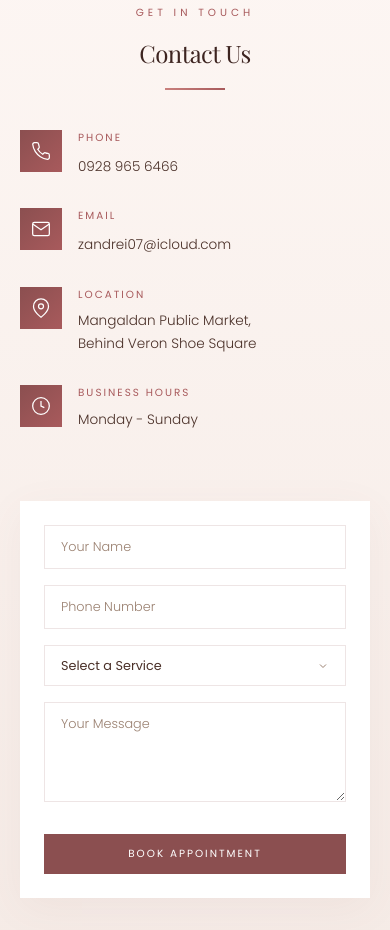
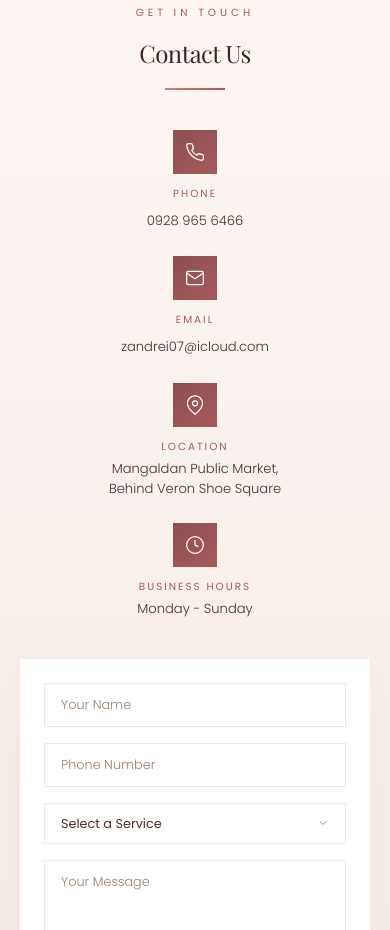
Before and after one commit to ambosh22/Hairstrip, a React (Vite) app: page / in a window 390 px wide. Shown: the part 3960-4890 px from the top of the page. Built offline with nearby package versions, Linux system fonts and the light colour scheme.

Commit message:
Fix Contact section responsive layout: 2-column grid for contact info on tablet, single column on mobile, add contact-item-text class

```diff
--- a/src/components/Contact/Contact.css
+++ b/src/components/Contact/Contact.css
@@ -16,6 +16,10 @@
   align-items: flex-start;
 }
 
+.contact-item:last-child {
+  margin-bottom: 0;
+}
+
 .contact-icon {
   width: 48px;
   height: 48px;
@@ -26,6 +30,10 @@
   align-items: center;
   justify-content: center;
   color: var(--color-white);
+}
+
+.contact-item-text {
+  flex: 1;
 }
 
 .contact-item h4 {
@@ -124,32 +132,47 @@
     gap: 40px;
   }
 
+  .contact-info {
+    display: grid;
+    grid-template-columns: 1fr 1fr;
+    gap: 30px;
+  }
+
   .contact-item {
-    margin-bottom: 30px;
-    gap: 16px;
+    margin-bottom: 0;
+    flex-direction: column;
+    align-items: center;
+    text-align: center;
+    gap: 12px;
+  }
+
+  .contact-item-text {
+    text-align: center;
   }
 
   .contact-icon {
-    width: 42px;
-    height: 42px;
-    min-width: 42px;
+    width: 44px;
+    height: 44px;
+    min-width: 44px;
   }
 
   .contact-item h4 {
     font-size: 0.65rem;
+    margin-bottom: 4px;
   }
 
   .contact-item a,
   .contact-item p {
-    font-size: 0.85rem;
+    font-size: 0.82rem;
+    line-height: 1.5;
+  }
+
+  .contact-form {
+    padding: 30px;
   }
 
   .form-row {
     grid-template-columns: 1fr;
-  }
-
-  .contact-form {
-    padding: 30px;
   }
 
   .contact-form input,
@@ -166,6 +189,11 @@
 }
 
 @media (max-width: 480px) {
+  .contact-info {
+    grid-template-columns: 1fr;
+    gap: 24px;
+  }
+
   .contact-form {
     padding: 24px;
   }
--- a/src/components/Contact/Contact.jsx
+++ b/src/components/Contact/Contact.jsx
@@ -16,7 +16,7 @@ function Contact() {
                   <path d="M22 16.92v3a2 2 0 01-2.18 2 19.79 19.79 0 01-8.63-3.07 19.5 19.5 0 01-6-6 19.79 19.79 0 01-3.07-8.67A2 2 0 014.11 2h3a2 2 0 012 1.72 12.84 12.84 0 00.7 2.81 2 2 0 01-.45 2.11L8.09 9.91a16 16 0 006 6l1.27-1.27a2 2 0 012.11-.45 12.84 12.84 0 002.81.7A2 2 0 0122 16.92z"/>
                 </svg>
               </div>
-              <div>
+              <div className="contact-item-text">
                 <h4>Phone</h4>
                 <a href="tel:09289656466">0928 965 6466</a>
               </div>
@@ -29,7 +29,7 @@ function Contact() {
                   <polyline points="22,6 12,13 2,6"/>
                 </svg>
               </div>
-              <div>
+              <div className="contact-item-text">
                 <h4>Email</h4>
                 <a href="mailto:zandrei07@icloud.com">zandrei07@icloud.com</a>
               </div>
@@ -42,7 +42,7 @@ function Contact() {
                   <circle cx="12" cy="10" r="3"/>
                 </svg>
               </div>
-              <div>
+              <div className="contact-item-text">
                 <h4>Location</h4>
                 <p>Mangaldan Public Market,<br/>Behind Veron Shoe Square</p>
               </div>
@@ -55,7 +55,7 @@ function Contact() {
                   <polyline points="12 6 12 12 16 14"/>
                 </svg>
               </div>
-              <div>
+              <div className="contact-item-text">
                 <h4>Business Hours</h4>
                 <p>Monday - Sunday</p>
               </div>
```
